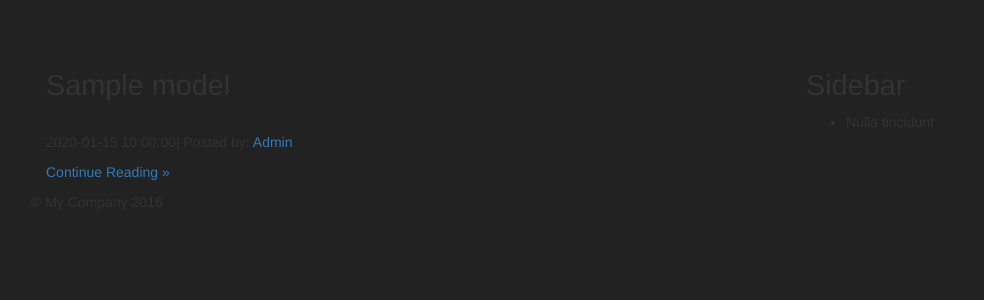
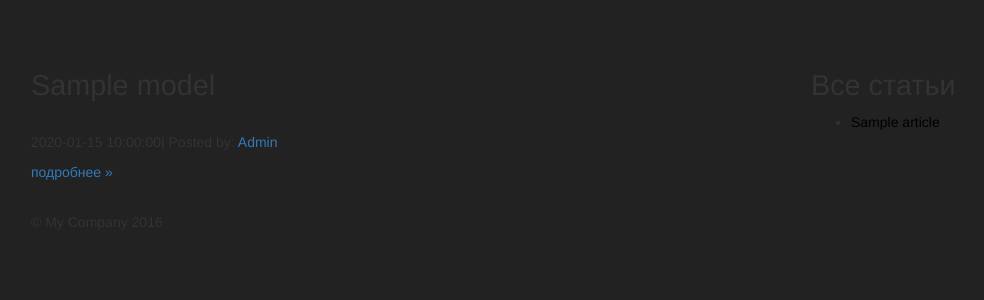
Before and after one commit to sosnovgen/basic, a Yii app: template views/site/post.php in a window 1280 px wide. Shown: the top 300 px of the page, without its empty margins (39-1023 px from the left). Run offline with PHP 8.4 and a stand-in for Yii, Linux system fonts and the light colour scheme; the template is opened without the code that fills it: most values are stand-ins (such as "Sample title", 1, 10 or a date in 2020); data that the repository does not hold is empty; some libraries are stand-ins or nearby versions.

Commit message:
Padgination

```diff
--- a/views/site/post.php
+++ b/views/site/post.php
@@ -1,8 +1,10 @@
 <?php
 use yii\helpers\Url;
 use yii\helpers\StringHelper;
+use yii\widgets\LinkPager;
 ?>
 
+<div class="row">
 <div class="col-md-8">
     <?php foreach ($models as $model): ?>
         <div class="blog_post">
@@ -13,9 +15,8 @@ use yii\helpers\StringHelper;
             <img src="<?php echo Url::home();
             echo $model->preview ?>" alt="" style="width:100%">
             <p><?php echo $model->created_at ?>| Posted by: <a href="#">Admin</a></p>
-            <p class="body_1"><?php echo StringHelper::truncate($model->body, 250, '...') ?><a href="blog-single.html">Continue
-                    Reading &raquo;</a></p>
-        </div>
+            <p class="body_1"><?php echo StringHelper::truncate($model->body, 250, ' ...') ?><a href="#">подробнее &raquo;</a></p>
+        </div><br>
     <?php endforeach; ?>
     <!-- END blog post -->
 </div>
@@ -25,9 +26,20 @@ use yii\helpers\StringHelper;
 
 <div class="col-md-4">
     <div class="heading_dots_grey">
-        <h3><span class="heading_bg">Sidebar</span></h3>
+        <h3><span class="heading_bg">Все статьи</span></h3>
     </div>
     <ul>
-        <li class="#">Nulla tincidunt</li>
+        <?php foreach ($articles as $article): ?>
+        <li  class="artic"><a href="<?php echo Url::toRoute(['site/article', 'id' => $article ->id]) ?>" class="#"><?php echo $article ->title ?></a></li>
+        <?php endforeach; ?>
     </ul>
 </div>
+
+</div>
+
+<div style="width: 50%; margin: 0 auto; text-align: center;">
+<?php echo LinkPager::widget([
+'pagination' => $pages,
+]); ?>
+
+</div>
--- a/web/css/site.css
+++ b/web/css/site.css
@@ -238,3 +238,6 @@
 p .body_1{
     font-style: normal;
 }
+.artic a{
+    color: #000000;
+}
```
Also changed, not shown: controllers/SiteController.php (+19 -2 lines).
